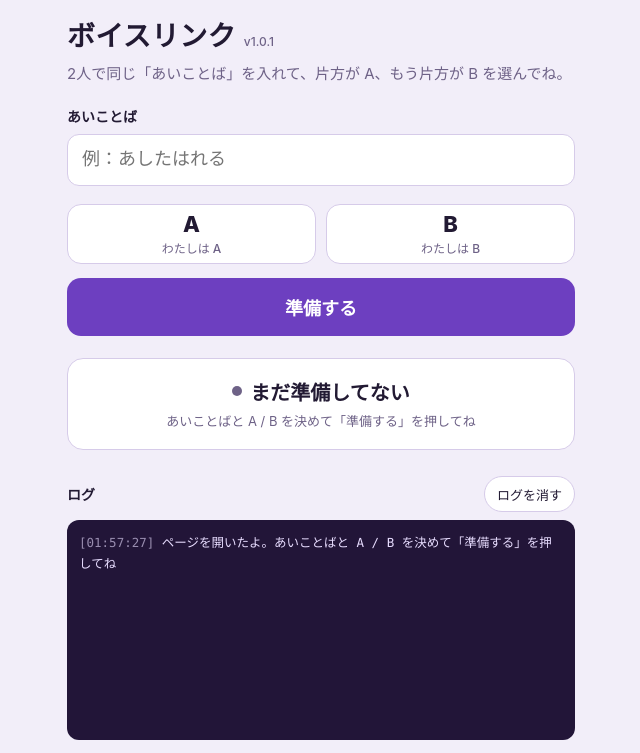
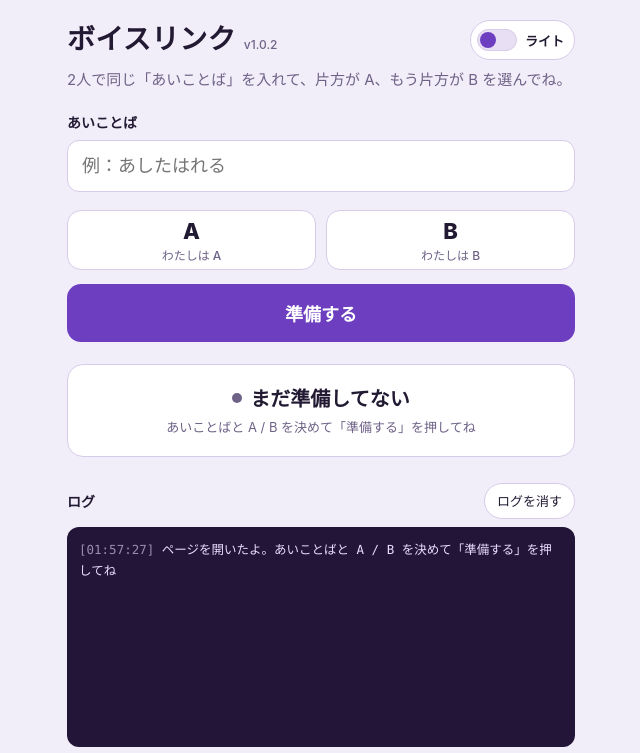
Before and after one commit to riburo/voice-call, a plain HTML site: page index.html in a window 1280 px wide. Shown: the top 753 px of the page, without its empty margins (319-959 px from the left). Drawn offline with Linux system fonts and the light colour scheme.

Commit message:
ページ更新（pageVersion 4）: v1.0.2、ライト/ダーク切り替えトグルを追加（選択は保存される）

```diff
--- a/index.html
+++ b/index.html
@@ -6,9 +6,23 @@
     <meta name="color-scheme" content="light dark" />
     <link rel="icon" href="data:," />
     <title>ボイスリンク</title>
+    <script>
+      (function () {
+        var theme = 'light';
+        try {
+          var saved = localStorage.getItem('voicelink-theme');
+          if (saved === 'dark' || saved === 'light') {
+            theme = saved;
+          } else if (window.matchMedia && window.matchMedia('(prefers-color-scheme: dark)').matches) {
+            theme = 'dark';
+          }
+        } catch (e) {}
+        document.documentElement.setAttribute('data-theme', theme);
+      })();
+    </script>
     <style>
       :root {
-        color-scheme: light dark;
+        color-scheme: light;
         --bg: #f2eef9;
         --surface: #ffffff;
         --surface-2: #e8dff5;
@@ -25,8 +39,8 @@
         --log-bg: #221538;
         --log-text: #e8ddff;
       }
-      @media (prefers-color-scheme: dark) {
-        :root {
+      :root[data-theme="dark"] {
+          color-scheme: dark;
           --bg: #140f22;
           --surface: #211a35;
           --surface-2: #2f244a;
@@ -41,7 +55,6 @@
           --warn-bg: #3a3218;
           --log-bg: #0f0a1c;
           --log-text: #d9cfff;
-        }
       }
       * { box-sizing: border-box; }
       html, body { margin: 0; padding: 0; }
@@ -59,9 +72,55 @@
       }
       .page-head {
         display: flex;
+        align-items: center;
+        justify-content: space-between;
+        gap: 12px;
+        margin: 0 0 8px;
+      }
+      .page-head-left {
+        display: flex;
         align-items: baseline;
         gap: 8px;
-        margin: 0 0 8px;
+        min-width: 0;
+      }
+      .theme-toggle {
+        display: inline-flex;
+        align-items: center;
+        gap: 8px;
+        min-height: 40px;
+        padding: 6px 10px 6px 6px;
+        border-radius: 999px;
+        border: 1.5px solid var(--line);
+        background: var(--surface);
+        color: var(--text);
+        font-size: 13px;
+        font-weight: 700;
+        flex-shrink: 0;
+      }
+      .theme-toggle-track {
+        position: relative;
+        width: 40px;
+        height: 22px;
+        border-radius: 999px;
+        background: var(--surface-2);
+        border: 1px solid var(--line);
+        flex-shrink: 0;
+        transition: background .18s ease;
+      }
+      .theme-toggle-thumb {
+        position: absolute;
+        top: 2px;
+        left: 2px;
+        width: 16px;
+        height: 16px;
+        border-radius: 50%;
+        background: var(--accent);
+        transition: transform .18s ease;
+      }
+      :root[data-theme="dark"] .theme-toggle-track { background: var(--accent); border-color: var(--accent); }
+      :root[data-theme="dark"] .theme-toggle-thumb { transform: translateX(18px); background: #ffffff; }
+      @media (prefers-reduced-motion: reduce) {
+        .theme-toggle-track, .theme-toggle-thumb { transition: none; }
       }
       .page-head h1 {
         font-size: 28px;
@@ -291,8 +350,14 @@
   <body>
     <main>
       <header class="page-head">
-        <h1>ボイスリンク</h1>
-        <span class="version">v1.0.1</span>
+        <div class="page-head-left">
+          <h1>ボイスリンク</h1>
+          <span class="version">v1.0.2</span>
+        </div>
+        <button type="button" class="theme-toggle" id="themeToggle" role="switch" aria-checked="false" aria-label="ダークモード">
+          <span class="theme-toggle-track" aria-hidden="true"><span class="theme-toggle-thumb"></span></span>
+          <span id="themeToggleLabel">ライト</span>
+        </button>
       </header>
       <p class="lead">2人で同じ「あいことば」を入れて、片方が A、もう片方が B を選んでね。</p>
 
@@ -373,6 +438,44 @@
         var remoteAudio = document.getElementById('remoteAudio');
         var logEl = document.getElementById('log');
         var clearLogBtn = document.getElementById('clearLogBtn');
+        var themeToggle = document.getElementById('themeToggle');
+        var themeToggleLabel = document.getElementById('themeToggleLabel');
+
+        // --- Theme toggle (light / dark, saved) ---
+        function syncThemeToggle() {
+          var isDark = document.documentElement.getAttribute('data-theme') === 'dark';
+          if (themeToggle) themeToggle.setAttribute('aria-checked', isDark ? 'true' : 'false');
+          if (themeToggleLabel) themeToggleLabel.textContent = isDark ? 'ダーク' : 'ライト';
+        }
+        function applyTheme(theme, save) {
+          document.documentElement.setAttribute('data-theme', theme);
+          syncThemeToggle();
+          if (save) {
+            try { localStorage.setItem('voicelink-theme', theme); } catch (e) {}
+          }
+        }
+        syncThemeToggle();
+        if (themeToggle) {
+          themeToggle.addEventListener('click', function () {
+            var next = document.documentElement.getAttribute('data-theme') === 'dark' ? 'light' : 'dark';
+            applyTheme(next, true);
+          });
+        }
+        // If the user has never chosen manually, follow live system changes.
+        try {
+          var mq = window.matchMedia ? window.matchMedia('(prefers-color-scheme: dark)') : null;
+          if (mq) {
+            var onMqChange = function (e) {
+              var savedTheme = null;
+              try { savedTheme = localStorage.getItem('voicelink-theme'); } catch (err) {}
+              if (savedTheme !== 'dark' && savedTheme !== 'light') {
+                applyTheme(e.matches ? 'dark' : 'light', false);
+              }
+            };
+            if (mq.addEventListener) mq.addEventListener('change', onMqChange);
+            else if (mq.addListener) mq.addListener(onMqChange);
+          }
+        } catch (e) {}
 
         var mySide = null; // 'a' or 'b'
         var myId = null;
--- a/version.json
+++ b/version.json
@@ -1 +1 @@
-{"apkUrl": "", "apkVersionCode": 2, "notes": "", "pageVersion": 3}
+{"apkUrl": "", "apkVersionCode": 2, "notes": "", "pageVersion": 4}
```
